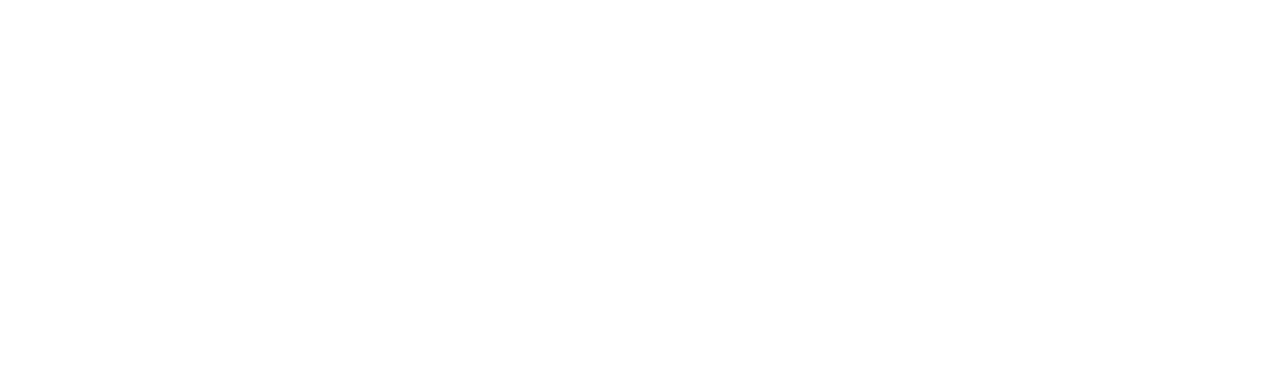
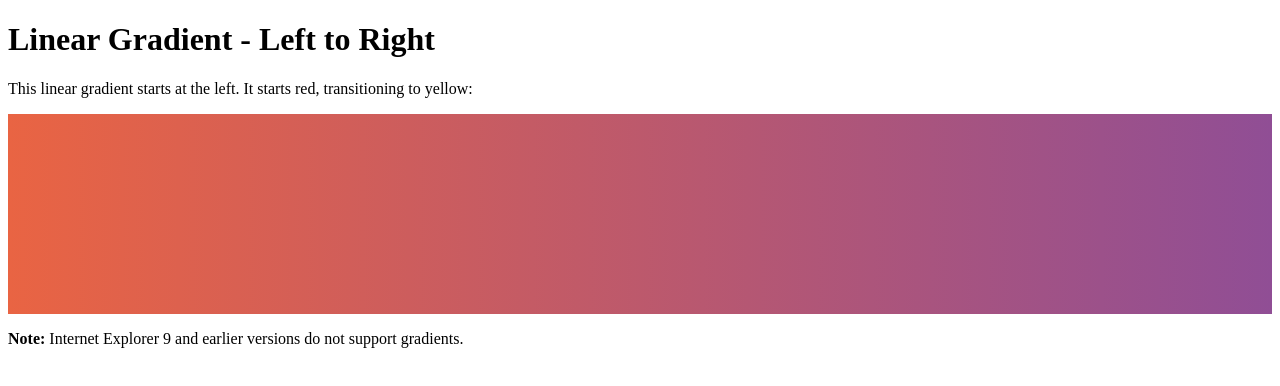
Before and after one commit to frutbn/frut.games, a plain HTML site: page index.html in a window 1280 px wide. Drawn offline with Linux system fonts and the light colour scheme.

Commit message:
Update index.html

```diff
--- a/index.html
+++ b/index.html
@@ -1,8 +1,22 @@
-<!doctype html>
+<!DOCTYPE html>
 <html>
 <head>
-<title>Frutgames</title>
+<style>
+#grad1 {
+  height: 200px;
+  background-color: red; /* For browsers that do not support gradients */
+  background-image: linear-gradient(to right, #e96443 , #904e95); /* Standard syntax (must be last) */
+}
+</style>
 </head>
 <body>
+
+<h1>Linear Gradient - Left to Right</h1>
+<p>This linear gradient starts at the left. It starts red, transitioning to yellow:</p>
+
+<div id="grad1"></div>
+
+<p><strong>Note:</strong> Internet Explorer 9 and earlier versions do not support gradients.</p>
+
 </body>
 </html>
```
